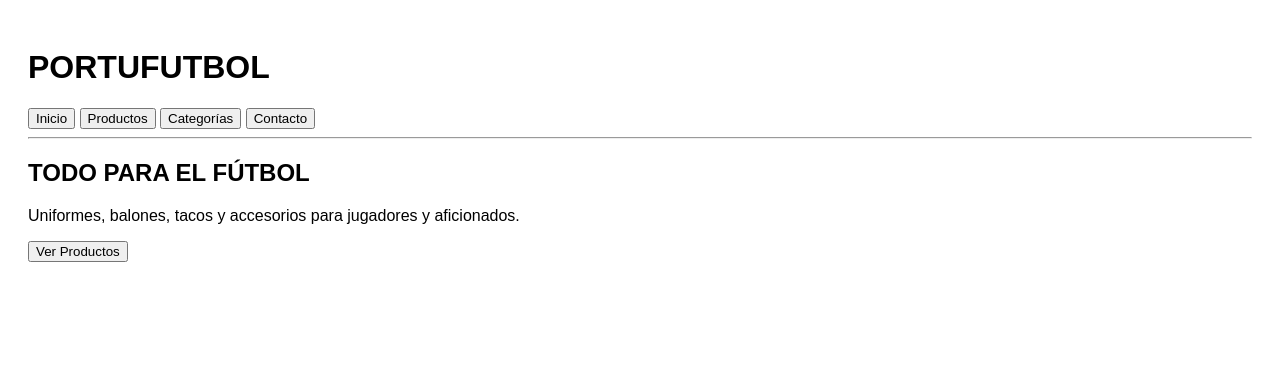
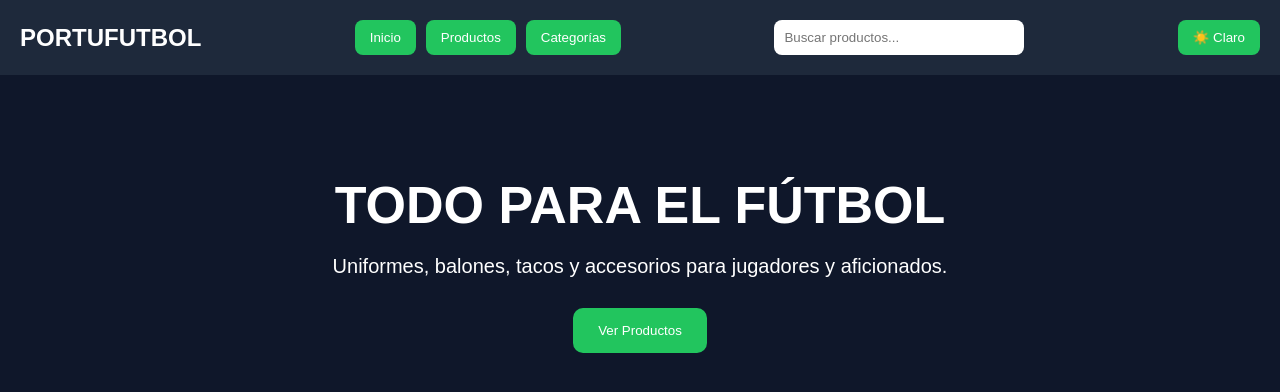
Before and after one commit to Divan27/PY3_D.Software, a React (Vite) app in the folder PORTUFUTBOL_REACT/: page / in a window 1280 px wide. Shown: the top 392 px of the page. Built offline with nearby package versions, Linux system fonts and the light colour scheme.

Commit message:
Refactor App component with theme and header

```diff
--- a/PORTUFUTBOL_REACT/src/App.jsx
+++ b/PORTUFUTBOL_REACT/src/App.jsx
@@ -1,21 +1,66 @@
-import {useState} from 'react';
-import InicioView from './View/InicioView';
-import ProductosView from './View/ProductosView';
-import CategoriaView from './View/CategoriaView';
-import ContactoView from './View/ContactoView';
+import { useState } from "react";
 
-export default function App(){
- const [v,setV]=useState('inicio');
- return <div style={{fontFamily:'Arial',padding:'20px'}}>
- <h1>PORTUFUTBOL</h1>
- <button onClick={()=>setV('inicio')}>Inicio</button>{' '}
- <button onClick={()=>setV('productos')}>Productos</button>{' '}
- <button onClick={()=>setV('categorias')}>Categorías</button>{' '}
- <button onClick={()=>setV('contacto')}>Contacto</button>
- <hr/>
- {v==='inicio'&&<InicioView/>}
- {v==='productos'&&<ProductosView/>}
- {v==='categorias'&&<CategoriaView/>}
- {v==='contacto'&&<ContactoView/>}
- </div>
+import Header from "./Components/Header";
+
+import InicioView from "./View/InicioView";
+import ProductosView from "./View/ProductosView";
+import CategoriaView from "./View/CategoriaView";
+import ContactoView from "./View/ContactoView";
+
+import ThemeController from "./Controller/ThemeController";
+
+import "./styles/globals.css";
+
+export default function App() {
+
+  const themeController =
+    ThemeController.getInstance();
+
+  const [tema, setTema] =
+    useState(themeController.getTheme());
+
+  const [vista, setVista] =
+    useState("inicio");
+
+  const [buscar, setBuscar] =
+    useState("");
+
+  const toggleTheme = () => {
+
+    themeController.toggleTheme();
+
+    setTema(
+      themeController.getTheme()
+    );
+  };
+
+  return (
+    <div className={`app ${tema}`}>
+
+      <Header
+        cambiarVista={setVista}
+        buscar={buscar}
+        setBuscar={setBuscar}
+        toggleTheme={toggleTheme}
+        tema={tema}
+      />
+
+      {vista === "inicio" &&
+        <InicioView />
+      }
+
+      {vista === "productos" &&
+        <ProductosView />
+      }
+
+      {vista === "categorias" &&
+        <CategoriaView />
+      }
+
+      {vista === "contacto" &&
+        <ContactoView />
+      }
+
+    </div>
+  );
 }
```
